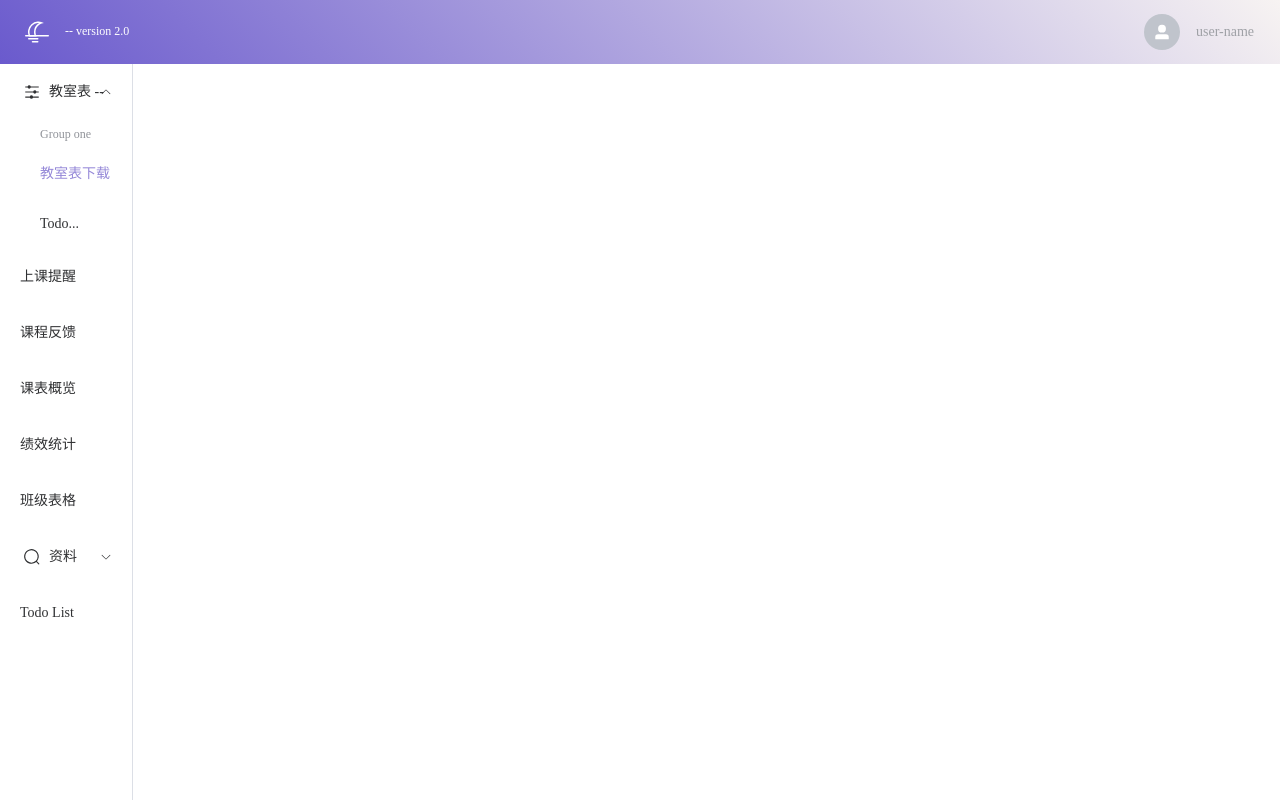
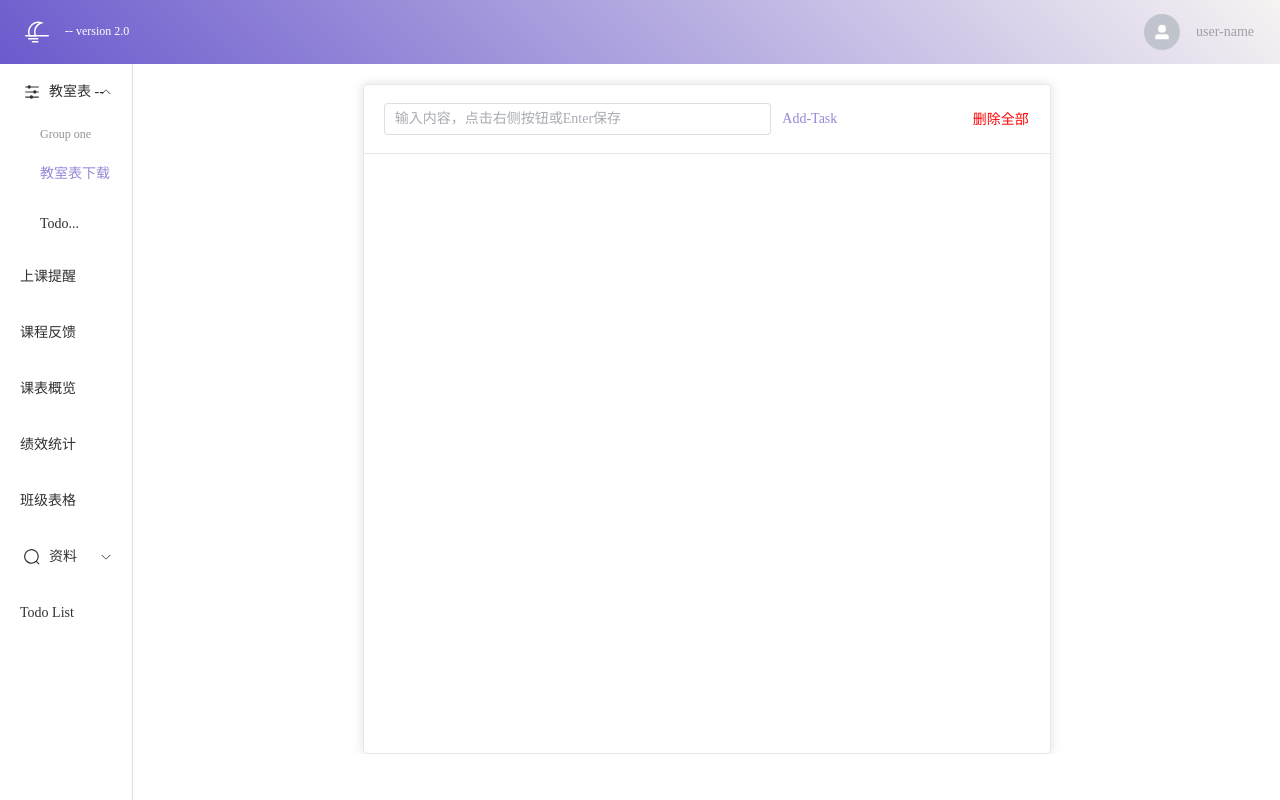
Before and after one commit to wupangzai/class-demo-v2, a Vue app: page /#/todo-list in a window 1280 px wide. Built offline with nearby package versions, Linux system fonts and the light colour scheme.

Commit message:
feat: add todo-list page component

```diff
--- a/src/App.vue
+++ b/src/App.vue
@@ -4,7 +4,11 @@
     <div class="home-content">
       <nav-bar />
       <div class="router-content">
-        <router-view />
+        <router-view v-slot="props">
+          <transition name="router-page" mode="out-in">
+            <component :is="props.Component"></component>
+          </transition>
+        </router-view>
       </div>
     </div>
   </div>
@@ -32,4 +36,14 @@ import TopBar from "@/components/top-bar/top-bar.vue";
     }
   }
 }
+
+.router-page-enter-from,
+.router-page-leave-to {
+  opacity: 0;
+}
+
+.router-page-enter-active,
+.router-page-leave-active {
+  transition: opacity 0.3s ease;
+}
 </style>
--- a/src/components/nav-bar/config.ts
+++ b/src/components/nav-bar/config.ts
@@ -103,7 +103,7 @@ const menu = [
     icon: Edit,
     title: "Todo List",
     subMenu: [],
-    path: "/todo",
+    path: "/todo-list",
   },
 ];
 
--- /dev/null
+++ b/src/components/todo-list/index.vue
@@ -0,0 +1,169 @@
+<template>
+  <div class="todo-list">
+    <el-card class="box-card">
+      <template #header>
+        <el-input
+          style="width: 60%"
+          v-model="inputValue"
+          placeholder="输入内容，点击右侧按钮或Enter保存"
+          @change="addTask"
+        ></el-input>
+        <el-button
+          style="padding: 3px 0; margin-left: 10px"
+          type="text"
+          @click="addTask"
+          >Add-Task</el-button
+        >
+        <el-button
+          style="margin-top: 1px; float: right; color: red"
+          type="text"
+          @click="deleteAllTask"
+          >删除全部</el-button
+        >
+      </template>
+      <div v-for="(task, index) in renderValue" :key="index" class="text item">
+        <div class="line">
+          <el-checkbox v-model="task.completed"></el-checkbox>
+          <div
+            class="text"
+            v-if="!task.editing"
+            :class="task.completed ? 'task-completed' : ''"
+          >
+            {{ task.value }}
+          </div>
+          <el-input
+            class="text"
+            v-model="task.value"
+            v-else
+            placeholder="请输入内容"
+            @change="onblur(index)"
+          ></el-input>
+          <div>
+            <span style="font-size: 12px; color: #ccc; padding-right: 5px">{{
+              task.createTime
+            }}</span>
+            <i
+              class="el-icon-edit"
+              style="color: red; cursor: pointer; padding: 0 5px"
+              @click="editTask(index)"
+            ></i>
+            <i
+              class="el-icon-delete"
+              style="color: red; cursor: pointer"
+              @click="deleteTask(index)"
+            ></i>
+          </div>
+        </div>
+      </div>
+    </el-card>
+  </div>
+</template>
+
+<script lang="ts" setup>
+import { useLocalStorage } from "@/hooks";
+import dayjs from "dayjs";
+import { ElNotification } from "element-plus";
+import { onMounted, ref, watch } from "vue";
+
+const inputValue = ref("");
+const renderValue = useLocalStorage("todoList").value
+  ? useLocalStorage("todoList")
+  : useLocalStorage("todoList", []);
+
+function addTask() {
+  if (inputValue.value) {
+    renderValue.value.unshift({
+      value: inputValue.value,
+      createTime: dayjs().format("YYYY-MM-DD HH:MM"),
+      editing: false,
+      completed: false,
+    });
+    inputValue.value = "";
+  } else {
+    ElNotification({
+      title: "Error",
+      message: "请输入内容",
+      type: "error",
+    });
+  }
+}
+
+function editTask(index: number) {
+  renderValue.value.splice(index, 1, {
+    ...renderValue.value[index],
+    editing: !renderValue.value[index].editing,
+  });
+}
+
+function onblur(index: number) {
+  renderValue.value.splice(index, 1, {
+    ...renderValue.value[index],
+    editing: false,
+    value: renderValue.value[index].value,
+  });
+}
+
+function deleteTask(index: number) {
+  renderValue.value.splice(index, 1);
+  ElNotification({
+    title: "Success",
+    message: "删除成功",
+    type: "success",
+  });
+}
+
+function deleteAllTask() {
+  renderValue.value = [];
+  ElNotification({
+    title: "Success",
+    message: "删除成功",
+    type: "success",
+  });
+}
+</script>
+
+<style lang="less">
+.todo-list {
+  .el-card__body {
+    height: 100%;
+    padding-top: 0px;
+    overflow-y: auto;
+  }
+}
+</style>
+
+<style lang="less" scoped>
+.todo-list {
+  width: 100%;
+  height: 95%;
+  max-height: 95%;
+  display: flex;
+  //   align-items: center;
+  justify-content: center;
+  overflow: auto;
+}
+.box-card {
+  margin-top: 10px;
+  width: 60%;
+
+  .line {
+    display: flex;
+    align-items: center;
+    justify-content: space-between;
+    padding: 7px 0px;
+
+    border-bottom: 1px solid #ccc;
+
+    .text {
+      white-space: normal;
+      overflow-wrap: break-word;
+      width: 80%;
+      margin-left: 8px;
+    }
+    .task-completed {
+      text-decoration: line-through;
+      color: #ccc;
+    }
+  }
+}
+</style>
--- a/src/hooks/useLocalStorage.ts
+++ b/src/hooks/useLocalStorage.ts
@@ -23,12 +23,13 @@ export function useLocalStorage<T = any>(key: string, passValue: any = "") {
     (newValue, oldValue) => {
       const newValueStringfy = JSON.stringify(newValue);
       const oldValueStringfy = JSON.stringify(oldValue);
-      if (oldValueStringfy !== newValueStringfy) {
-        window.localStorage.setItem(key, newValueStringfy);
-      }
+      // if (oldValueStringfy !== newValueStringfy) {
+      window.localStorage.setItem(key, newValueStringfy);
+      // }
     },
     {
       immediate: true,
+      deep: true,
     }
   );
 
--- a/src/router/route.ts
+++ b/src/router/route.ts
@@ -38,6 +38,10 @@ const routes: RouteRecordRaw[] = [
     component: () =>
       import("@/components/ielts-assignment/ielts-pastpaper.vue"),
   },
+  {
+    path: "/todo-list",
+    component: () => import("@/components/todo-list/index.vue"),
+  },
 ];
 
 export default routes;
```
